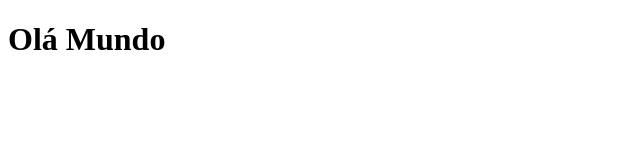
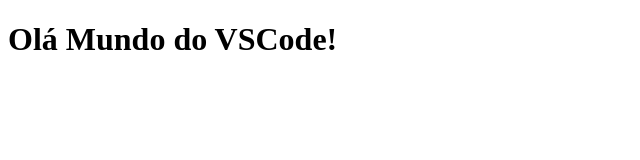
Before and after one commit to Renankako/personal, a plain HTML site: page index.html in a window 1280 px wide. Shown: the whole page, without its empty margins (0-640 px from the left). Drawn offline with Linux system fonts and the light colour scheme.

Commit message:
Update index.html

```diff
--- a/index.html
+++ b/index.html
@@ -7,6 +7,6 @@
     <title>Document</title>
 </head>
 <body>
-    <h1>Olá Mundo</h1>
+    <h1>Olá Mundo do  VSCode!</h1>
 </body>
 </html>
```
